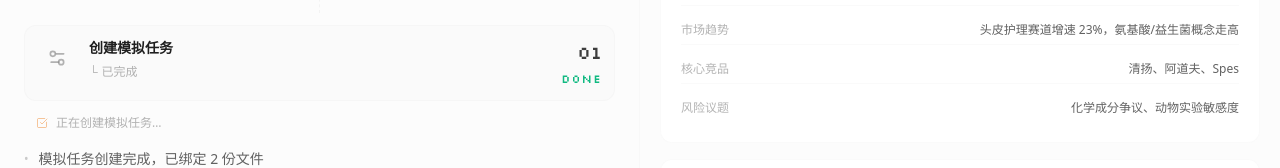
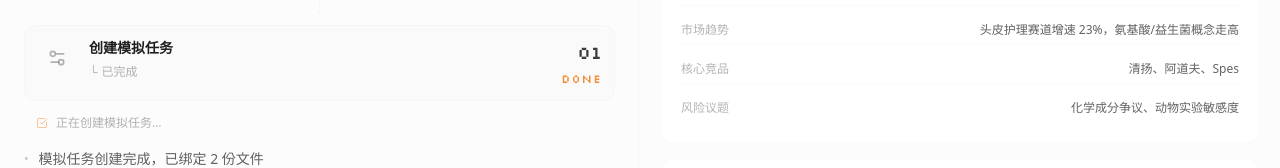
Before and after one commit to croiii1006/remix-of-oransim-workflow, a React (Vite) app: page / in a window 1280 px wide. Both pictures are taken after a click on the button "开始模拟". Shown: the part 186-354 px from the top of the page. Built offline with nearby package versions, Linux system fonts and the light colour scheme; the HTML template or start-up script is replaced by a standard one.

Commit message:
Changes
Co-authored-by: croiii1006 <184928744+croiii1006@users.noreply.github.com>

```diff
--- a/src/components/oran-sim/WorkflowStream.tsx
+++ b/src/components/oran-sim/WorkflowStream.tsx
@@ -50,7 +50,7 @@ const StepCard = ({
         <div className="shrink-0 flex flex-col items-end gap-1">
           <span className="font-pixel text-lg font-medium text-[#3d3d3d]">{String(step.id).padStart(2, '0')}</span>
           {step.status === 'done' && (
-            <span className="font-pixel text-[12px] tracking-widest text-emerald-500">DONE</span>
+            <span className="font-pixel text-[12px] tracking-widest text-accent">DONE</span>
           )}
           {step.status === 'running' && (
             <Loader2 className="w-3 h-3 text-accent/80 animate-spin" />
```
